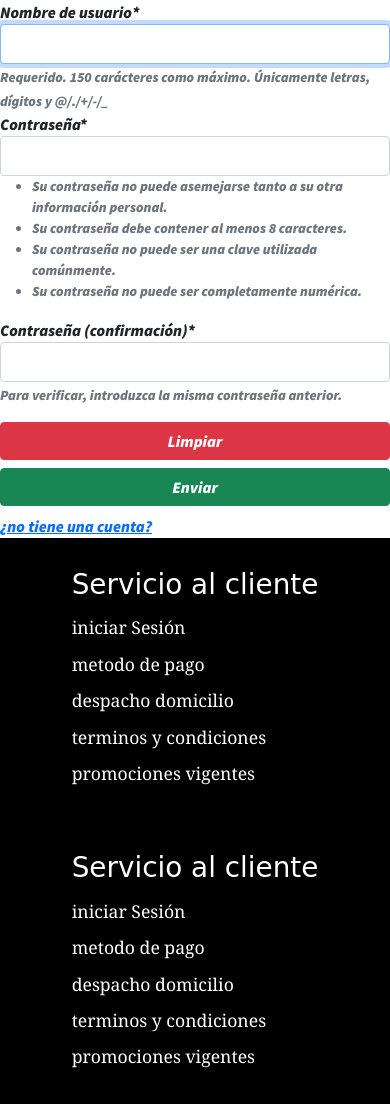
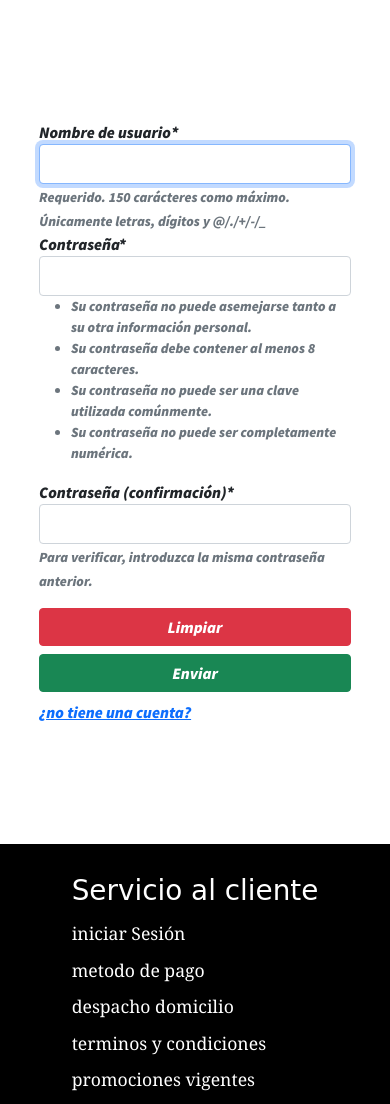
Before and after one commit to KiroKHS/BOOTCAMP-FULLSTACK, a Django app: page /registro in a window 390 px wide. Shown: the part 180-1284 px from the top of the page. Before the commit the page ends 1248 px from the top, so only its background shows below. Run offline with Django 4.2, Linux system fonts and the light colour scheme; some libraries are stand-ins or nearby versions.

Commit message:
cambio de nombre formualrio

```diff
--- a/TIENDAMUSICA/core/static/core/css/style.css
+++ b/TIENDAMUSICA/core/static/core/css/style.css
@@ -214,7 +214,7 @@
   transition-duration: 0.5s;
 }
 footer{
-  height: 40vh;
+  height: 50vh;
   background-color: #000000;
   display: flex;
   justify-content: space-around;
@@ -236,11 +236,13 @@
   font-family: Cambria, Cochin, Georgia, Times, 'Times New Roman', serif;
 }
 
-.login-container{
+.formulario{
 display: flex;
 justify-content: center;
+margin: 60px 0px;
+
 }
-#login{
+form{
   width: 40%;
   margin: 60px 0px;
 }
@@ -266,7 +268,7 @@
   #menu-header{
     padding-right: 0px;
   }
-  #login{
+  form{
     width: 60%;
   }
 }
@@ -298,7 +300,7 @@
     flex-direction: column;
     align-items: center;
   }
-  #login{
+  form{
     width: 80%;
   }
 }
```
